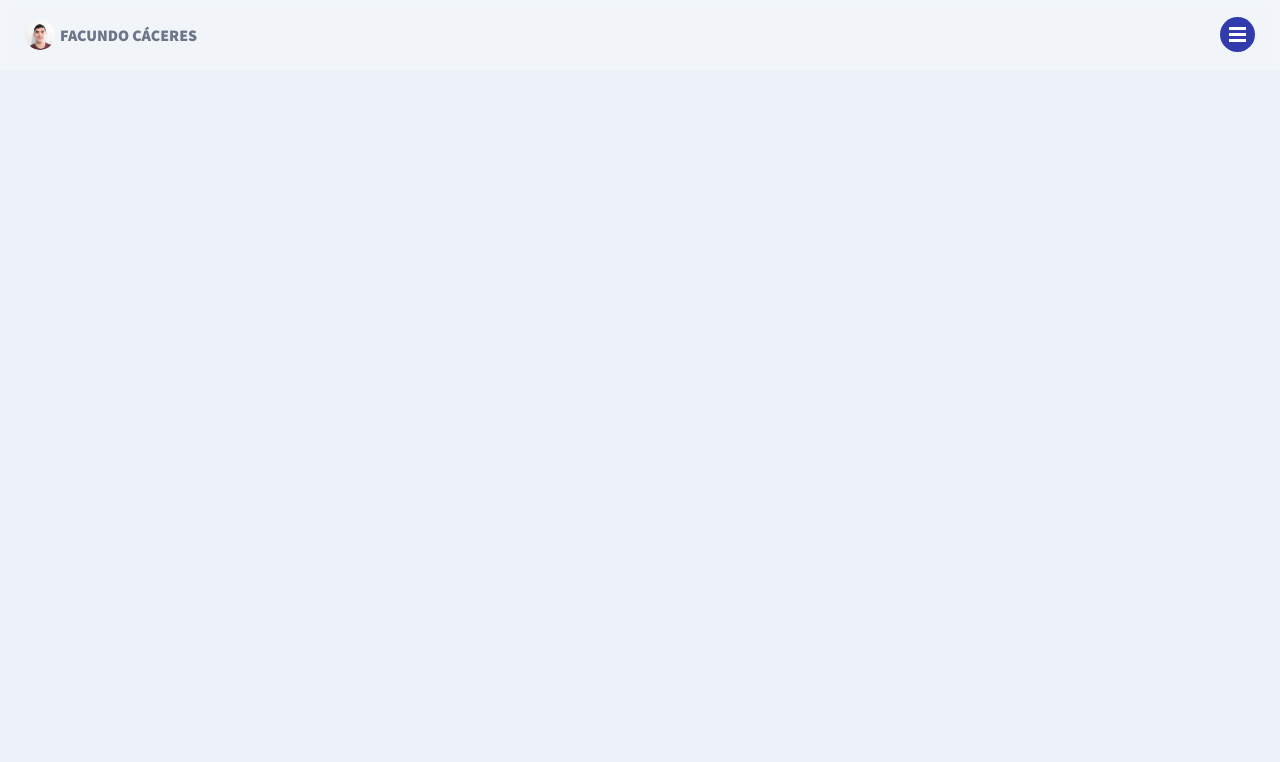
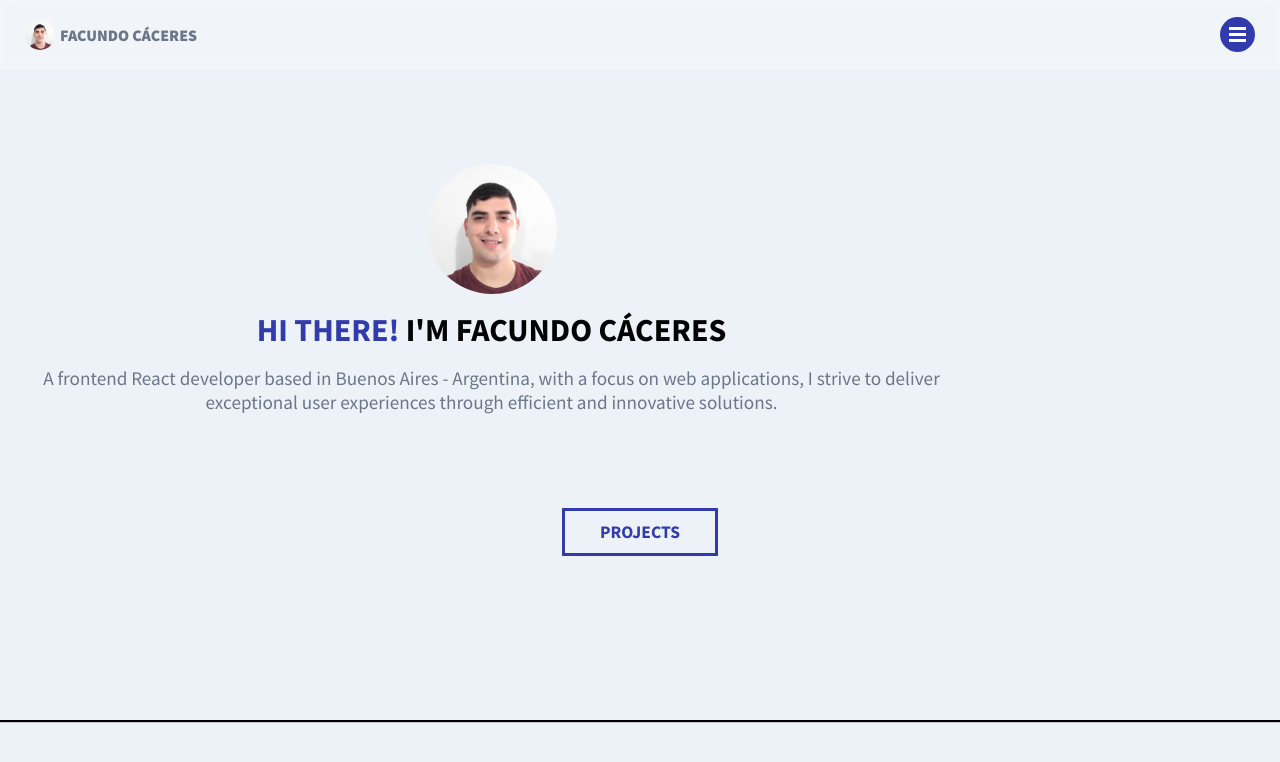
Before and after one commit to facudam/portfolio, a React (Vite) app: page / in a window 1280 px wide. Shown: the top 762 px of the page. Built offline with nearby package versions, Linux system fonts and the light colour scheme.

Commit message:
Creating Header and styling it

```diff
--- a/src/Portfolio.jsx
+++ b/src/Portfolio.jsx
@@ -1,3 +1,4 @@
+import { Header } from "./components/Header/Header"
 import { Nav } from "./components/Nav/Nav"
 
 
@@ -5,6 +6,7 @@ export const Portfolio = () => {
     return(
         <>
             <Nav />
+            <Header />
         </>
     )
 }
--- /dev/null
+++ b/src/components/Header/Header.css
@@ -0,0 +1,93 @@
+.main-header {
+    display: flex;
+    height: 90vh;
+    padding: 69px 1.5rem;
+    flex-direction: column;
+    justify-content: space-evenly;
+    box-shadow: 1px 1px 1px 1px  black;
+}
+
+.main-header__titles {
+    display: flex;
+    flex-direction: column;
+    align-items: center;
+    gap: 1rem;
+    width: 100%;
+    max-width: 935px;
+}
+
+.main-header__titles img {
+    width: 130px;
+    border-radius: 50%;
+}
+
+.main-header__titles-texts {
+    display: flex;
+    flex-direction: column;
+    gap: 1rem;
+}
+
+.main-header__titles h1 {
+    font-size: 2rem;
+    text-transform: uppercase;
+    text-align: center;
+    color: #030303;
+}
+
+.main-header__titles h1 span {
+    color: var(--violet);
+}
+
+.main-header__titles p {
+    font-size: 1.2rem;
+    text-align: center;
+    color: var(--color-font);
+}
+
+.main-header__link {
+    display: flex;
+    justify-content: center;
+}
+
+.main-header__link a{
+    /* align-items: center;
+    justify-content: center; */
+    position: relative;
+    padding: 10px 35px;
+    text-align: center;
+    text-decoration: none;
+    font-size: 1.1rem;
+    text-transform: uppercase;
+    font-weight: 700;
+    border: 3px solid var(--violet);
+    background-color: var(--main-color);
+    transition: all .4s ease-in;
+    overflow: hidden;
+}
+
+.main-header__link a span {
+    position: relative;
+    z-index: 2;
+    color: var(--violet);
+    transition: all .4s ease-in;
+}
+
+.main-header__link a::after {
+    position: absolute;
+    content: '';
+    width: 100%;
+    height: 300px;
+    z-index: 1;
+    top: -300px;
+    left: 0;
+    transition: all .5s ease-in;
+    background-color: var(--violet);
+    border-radius: 0px 0px 300px 300px;
+}
+
+.main-header__link a:hover::after {
+    top: 0;
+}
+.main-header__link a:hover span {
+    color: #fff;
+}
--- /dev/null
+++ b/src/components/Header/Header.jsx
@@ -0,0 +1,21 @@
+import Perfil from '../../foto-perfil.jpg'
+import './Header.css'
+
+export const Header = () => {
+    return(
+        <header className='main-header'>
+            <div className='main-header__titles'>
+                <img src={Perfil} />
+                <div className='main-header__titles-texts'>
+                    <h1><span>Hi there! </span>I'm Facundo Cáceres</h1>
+                    <p>A frontend React developer based in Buenos Aires - Argentina, with a focus on web applications, I strive to deliver exceptional user experiences through efficient and innovative solutions.</p>
+                </div>
+
+            </div>
+            <div className='main-header__link'>
+                <a href='/' className=''><span>Projects</span></a>
+            </div>
+
+        </header>
+    )
+}
--- a/src/components/Nav/Nav.css
+++ b/src/components/Nav/Nav.css
@@ -35,7 +35,7 @@
     width: 35px;
     height: 35px;
     padding: 9px;
-    background-color: rgb(49,59,172);
+    background-color: var(--violet);
     display: flex;
     flex-direction: column;
     justify-content: space-around;
--- a/src/index.css
+++ b/src/index.css
@@ -7,6 +7,7 @@
 :root {
     --color-font: #6b7688;
     --background-main-color: rgb(237,242,248);
+    --violet: rgb(49,59,172);
 }
 
 body {
```
